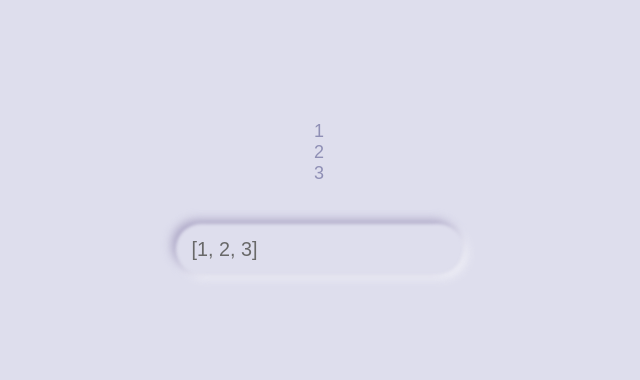
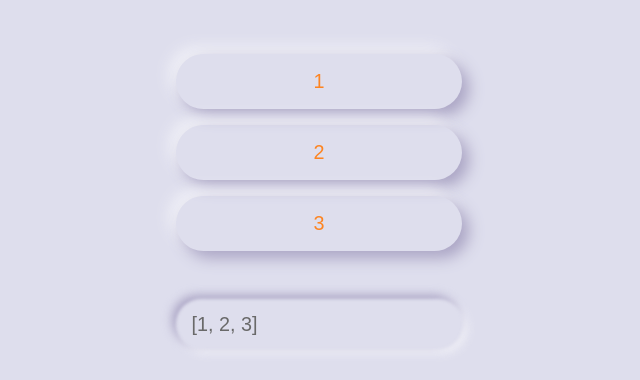
Before and after one commit to Rikki407/ramp-task, a React (Vite) app: page / in a window 1280 px wide. Shown: the part 198-578 px from the top of the page, without its empty margins (321-961 px from the left). Built offline with nearby package versions, Linux system fonts and the light colour scheme.

Commit message:
task completed

```diff
--- a/src/components/Ramp.css
+++ b/src/components/Ramp.css
@@ -19,7 +19,6 @@
     -ms-user-select: none;
     user-select: none;
 }
-
 .clock:before {
     content: '';
     width: 150px;
@@ -34,4 +33,16 @@
 }
 .clock > div {
     z-index: 1;
+    color: var(--main-color);
 }
+.list-item {
+    width: 90%;
+    margin: 8px 0;
+    display: grid;
+    place-items: center;
+    font-size: 1.1em;
+    padding: 0 14px;
+    border-radius: 28px;
+    color: var(--main-color);
+    box-shadow: 7px 7px 15px var(--l-shadow), -7px -7px 15px var(--l-light);
+}
--- a/src/components/Ramp.jsx
+++ b/src/components/Ramp.jsx
@@ -23,7 +23,22 @@ const DateTime = () => {
 };
 
 const List = ({ input }) => {
-    return input.map((item, idx) => <div key={idx}>{item}</div>);
+    return input.map((item, idx) => (
+        <motion.div
+            className="list-item"
+            initial={{ opacity: 0, scale: 0, height: 0 }}
+            animate={{ opacity: 1, scale: 1, height: 55 }}
+            transition={{
+                delay: 0.1 * idx,
+                duration: 0.05,
+                type: 'spring',
+                stiffness: 120,
+            }}
+            key={idx}
+        >
+            <span>{item}</span>
+        </motion.div>
+    ));
 };
 
 const Ramp = ({ input }) => {
```
